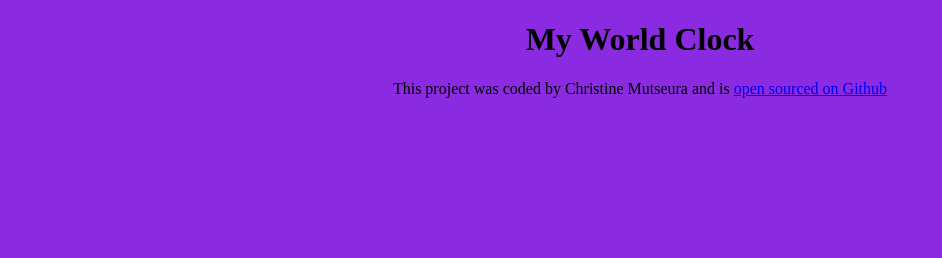
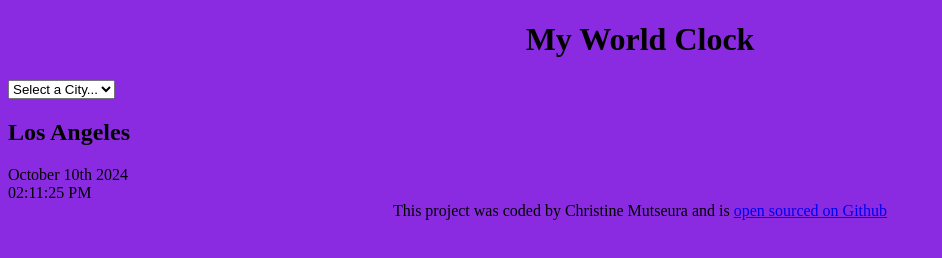
Before and after one commit to ChrissieMutt/My-World-Clock-Christine-Mutseura, a plain HTML site: page index.html in a window 1280 px wide. Shown: the whole page, without its empty margins (0-942 px from the left). Drawn offline with Linux system fonts and the light colour scheme.

Commit message:
added the basic html

```diff
--- a/index.html
+++ b/index.html
@@ -8,7 +8,23 @@
 <title>My World Clock - Christine Mutseura</title>
 </head>
 <body>
+    <div class="container">
     <h1>My World Clock </h1>
+
+<select>
+    <option value="">Select a City...</option>
+    <option value="">London</option>
+    <option value="">New York</option>
+    <option value="">Auckland</option>
+</select>
+
+<div class="city">
+    <h2>Los Angeles</h2>
+    <div class="date"> October 10th 2024 </div>
+    <div class="time">02:11:25 PM</div>
+</div>
+
+</div>
     <footer>This project was coded by Christine Mutseura and is <a href="https://github.com/ChrissieMutt/My-World-Clock-Christine-Mutseura" target="_blank">open sourced on Github</a>
     </footer>
 
```
